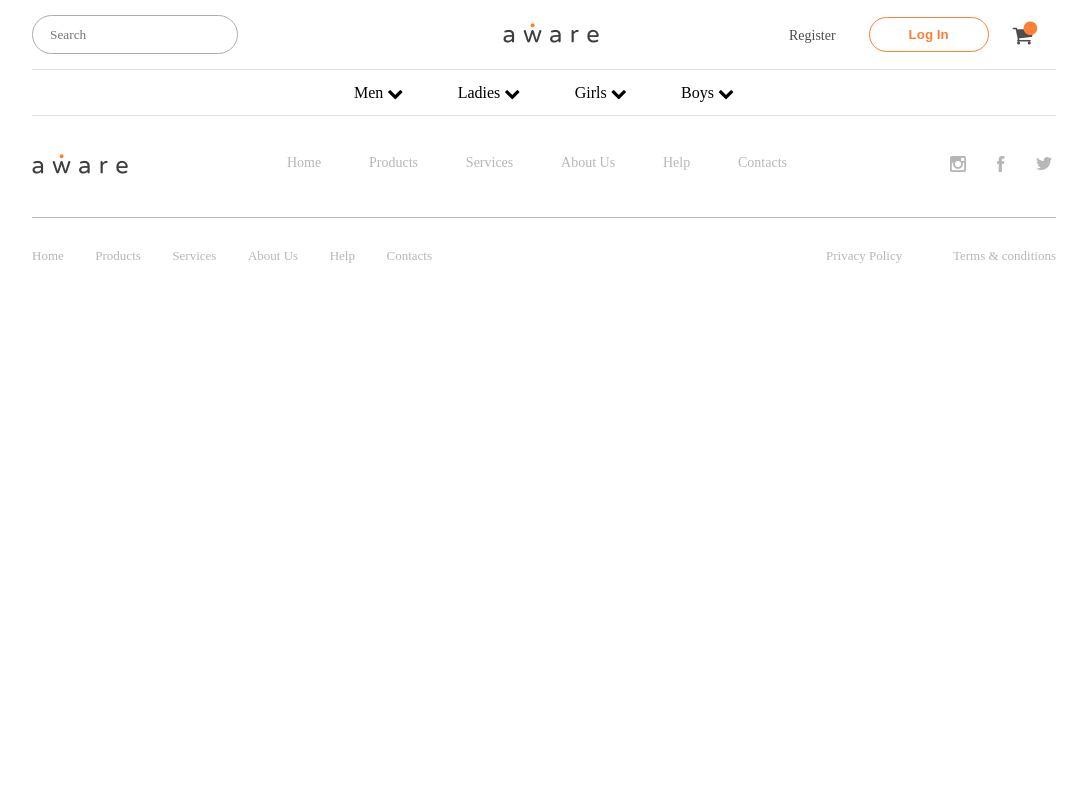
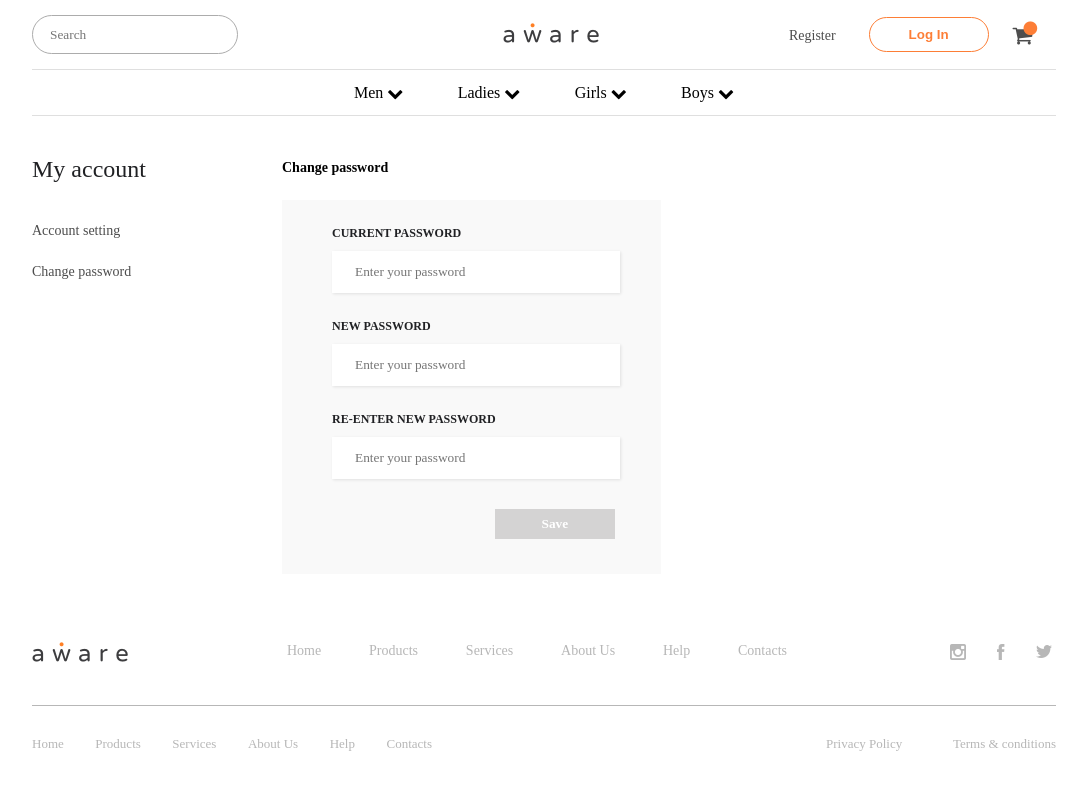
Before and after one commit to tnmthu/ecommerce, a React (Create React App) app: page /profile/changepw in a window 1280 px wide. Shown: the top 790 px of the page, without its empty margins (96-1183 px from the left). Built offline with nearby package versions, Linux system fonts and the light colour scheme.

Commit message:
change pw page added

```diff
--- a/src/Routes.js
+++ b/src/Routes.js
@@ -7,6 +7,7 @@ import Cart from "./components/cart/Cart";
 import Ladies from "./components/ladies/Ladies";
 import Profile from "./components/profile/Profile";
 import AccSetting from "./components/profile/accSetting/AccSetting";
+import ChangePw from "./components/profile/changePw/ChangePw";
 
 class Routes extends Component {
   render() {
@@ -19,6 +20,7 @@ class Routes extends Component {
           <Route exact path="/ladies" component={Ladies} />
           <Route exact path="/profile" component={Profile} />
           <Route exact path="/profile/accsetting" component={AccSetting} />
+          <Route exact path="/profile/changepw" component={ChangePw} />
         </Switch>
         <Footer />
       </div>
--- a/src/components/profile/Profile.css
+++ b/src/components/profile/Profile.css
@@ -111,14 +111,14 @@
   padding-left: 50px;
   padding-bottom: 35px;
 }
-.accsetting_content_inside_header {
+.input_header {
   font-family: Montserrat;
   font-size: 12px;
   font-weight: bold;
   color: #202124;
   margin-top: 26px;
 }
-.accsetting_content_inside_input input {
+.input_input input {
   margin-top: 10px;
   height: 40px;
   width: 80%;
@@ -132,3 +132,28 @@
   display: flex;
   justify-content: flex-end;
 }
+.changePw {
+  width: 80%;
+  margin: auto;
+  display: flex;
+}
+.changePw_content {
+  display: flex;
+  flex-direction: column;
+  padding: 30px 0;
+  width: 37%;
+}
+.changePw_content_inside {
+  margin-top: 10px;
+  display: flex;
+  flex-direction: column;
+  /* height: 200px; */
+  background-color: #f9f9f9;
+  padding-left: 50px;
+  padding-bottom: 35px;
+}
+.changePw_content_inside_btn {
+  width: 86%;
+  display: flex;
+  justify-content: flex-end;
+}
--- a/src/components/profile/accSetting/AccSetting.js
+++ b/src/components/profile/accSetting/AccSetting.js
@@ -2,6 +2,7 @@ import React, { Component } from "react";
 import Side from "../side/Side";
 import Header from "../content/Header/Header";
 import Button from "../content/Button";
+import Input from "../content/Input";
 
 class AccSetting extends Component {
   constructor(props) {
@@ -13,17 +14,14 @@ class AccSetting extends Component {
       <div className="accsetting">
         <Side />
         <div className="accsetting_content">
-          <Header />
+          <Header txt="Information" />
           <div className="accsetting_content_inside">
-            <div className="accsetting_content_inside_header">NAME</div>
-            <div className="accsetting_content_inside_input">
-              <input placeholder="Enter your name" />
-            </div>
-            <div className="accsetting_content_inside_header">E-MAIL</div>
-
-            <div className="accsetting_content_inside_input">
-              <input placeholder="Enter your e-mail" />
-            </div>
+            <Input header="NAME" placeholder="Enter your name" />
+            <Input
+              header="E-MAIL"
+              placeholder="Enter your e-mail"
+              type="email"
+            />
             <div className="accsetting_content_inside_btn">
               <Button txt="Cancel" />
               <Button txt="Save" />
--- /dev/null
+++ b/src/components/profile/changePw/ChangePw.js
@@ -0,0 +1,44 @@
+import React, { Component } from "react";
+import Side from "../side/Side";
+import Header from "../content/Header/Header";
+import Input from "../content/Input";
+import Button from "../content/Button";
+
+class ChangePw extends Component {
+  constructor(props) {
+    super(props);
+    this.state = {};
+  }
+  render() {
+    return (
+      <div className="changePw">
+        <Side />
+        <div className="changePw_content">
+          <Header txt="Change password" />
+          <div className="changePw_content_inside">
+            <Input
+              header="CURRENT PASSWORD"
+              placeholder="Enter your password"
+              type="password"
+            />
+            <Input
+              header="NEW PASSWORD"
+              placeholder="Enter your password"
+              type="password"
+            />
+            <Input
+              header="RE-ENTER NEW PASSWORD"
+              placeholder="Enter your password"
+              type="password"
+            />
+            <div className="changePw_content_inside_btn">
+              <Button txt="Save" />
+            </div>
+          </div>
+        </div>
+      </div>
+    );
+  }
+}
+
+export default ChangePw;
--- a/src/components/profile/content/Header/Header.js
+++ b/src/components/profile/content/Header/Header.js
@@ -8,8 +8,8 @@ class Header extends Component {
   render() {
     return (
       <div className="profile_content_header">
-        <p id="info">Information</p>
-        <p id="edit">Edit</p>
+        <p id="info">{this.props.txt}</p>
+        {/* <p id="edit">Edit</p> */}
       </div>
     );
   }
--- /dev/null
+++ b/src/components/profile/content/Input.js
@@ -0,0 +1,20 @@
+import React, { Component } from "react";
+
+class Input extends Component {
+  constructor(props) {
+    super(props);
+    this.state = {};
+  }
+  render() {
+    return (
+      <div className="input">
+        <div className="input_header">{this.props.header}</div>
+        <div className="input_input">
+          <input placeholder={this.props.placeholder} type={this.props.type} />
+        </div>
+      </div>
+    );
+  }
+}
+
+export default Input;
```
